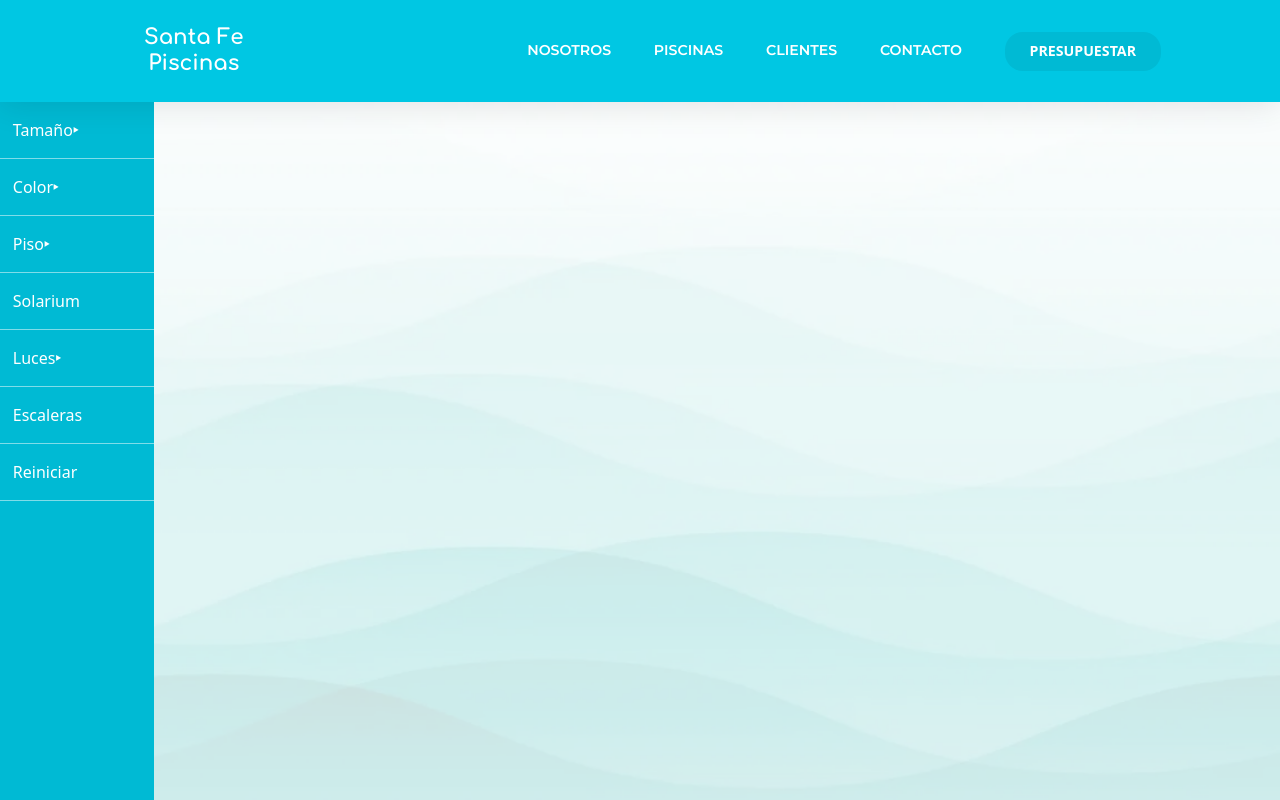
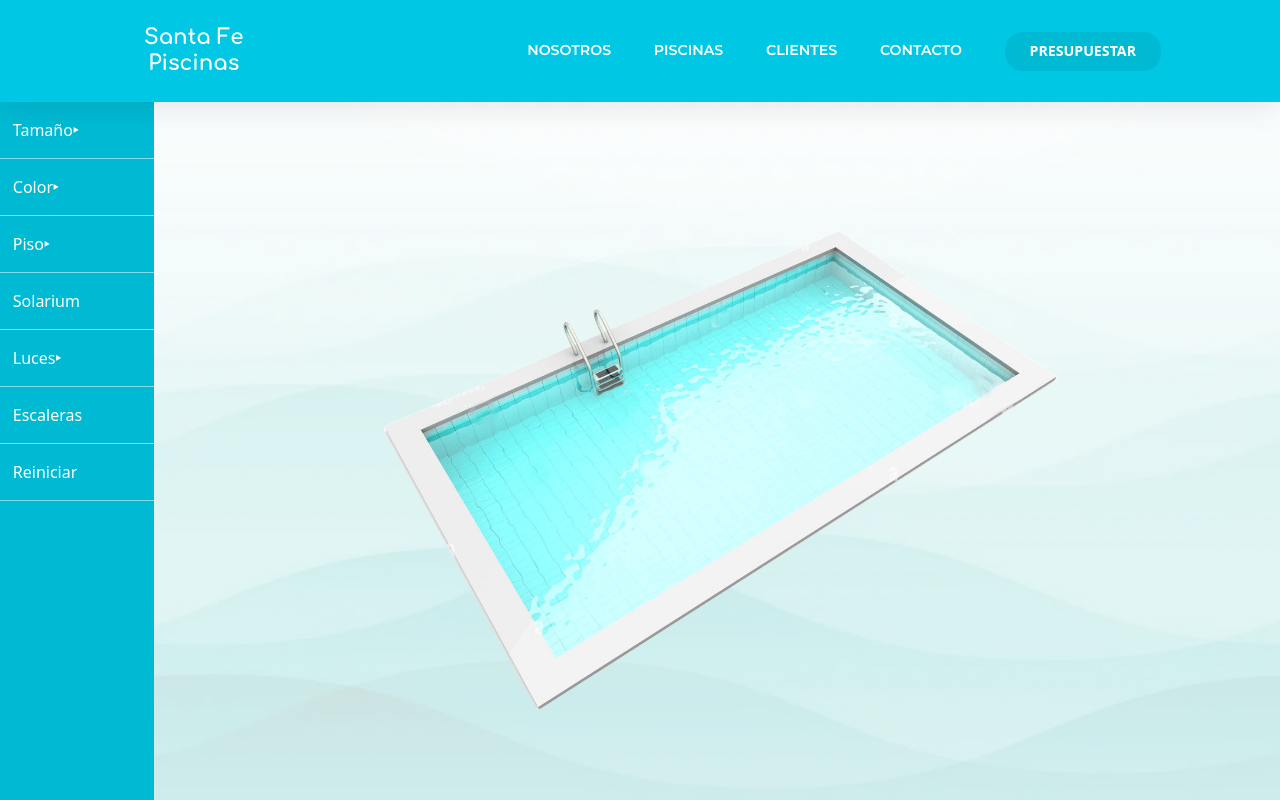
Before and after one commit to bruggi07/piscinasSF, an Angular app: page /armador in a window 1280 px wide. Shown: the top 800 px of the page. Built offline with nearby package versions, Linux system fonts and the light colour scheme.

Commit message:
fix: scroll-top, img piscina

```diff
--- a/src/app/paginas/armador/armador.component.html
+++ b/src/app/paginas/armador/armador.component.html
@@ -16,9 +16,10 @@
         </nav>
     </div>
     <div class="cont-armador">
-        <div><p>{{presupuesto}}</p></div>
-        <div class="armador">
-            <div *ngIf="localPres">Mensaje seteado en localStorage: <p>{{localPres}}</p></div>
+        <span><p>{{presupuesto}}</p></span>
+        <span *ngIf="localPres">Mensaje seteado en localStorage: <p>{{localPres}}</p></span>
+        <div class="arm-part">
+            <div><img src="assets/img/armador/piscinanobackground.png" alt="Piscina"></div>
         </div>
     </div>
 </div>
--- a/src/app/paginas/armador/armador.component.scss
+++ b/src/app/paginas/armador/armador.component.scss
@@ -70,8 +70,21 @@
     .cont-armador{
       width: 100%;
       display: flex;
+      position: relative;
       flex-direction: column;
       align-items: center;
       justify-content: center;
+      span{
+        z-index: 1;
+      }
+      .arm-part{
+        display: flex;
+        position: absolute;
+        z-index: 0;
+        width: 60vw;
+        img{
+          width: 100%;
+        }
+      }
     }
 }
--- a/src/styles.scss
+++ b/src/styles.scss
@@ -8,3 +8,13 @@
 }
 html, body { height: 100%; }
 body { margin: 0; font-family: Roboto, "Helvetica Neue", sans-serif; }
+
+#Piscinas{
+    scroll-margin-top: 7vw;
+}
+#Contacto{
+    scroll-margin-top: -30vw;
+}
+#Clientes{
+    scroll-margin-top: 5vw;
+}
```
Also changed, not shown: src/assets/img/armador/piscinanobackground.png (added).
